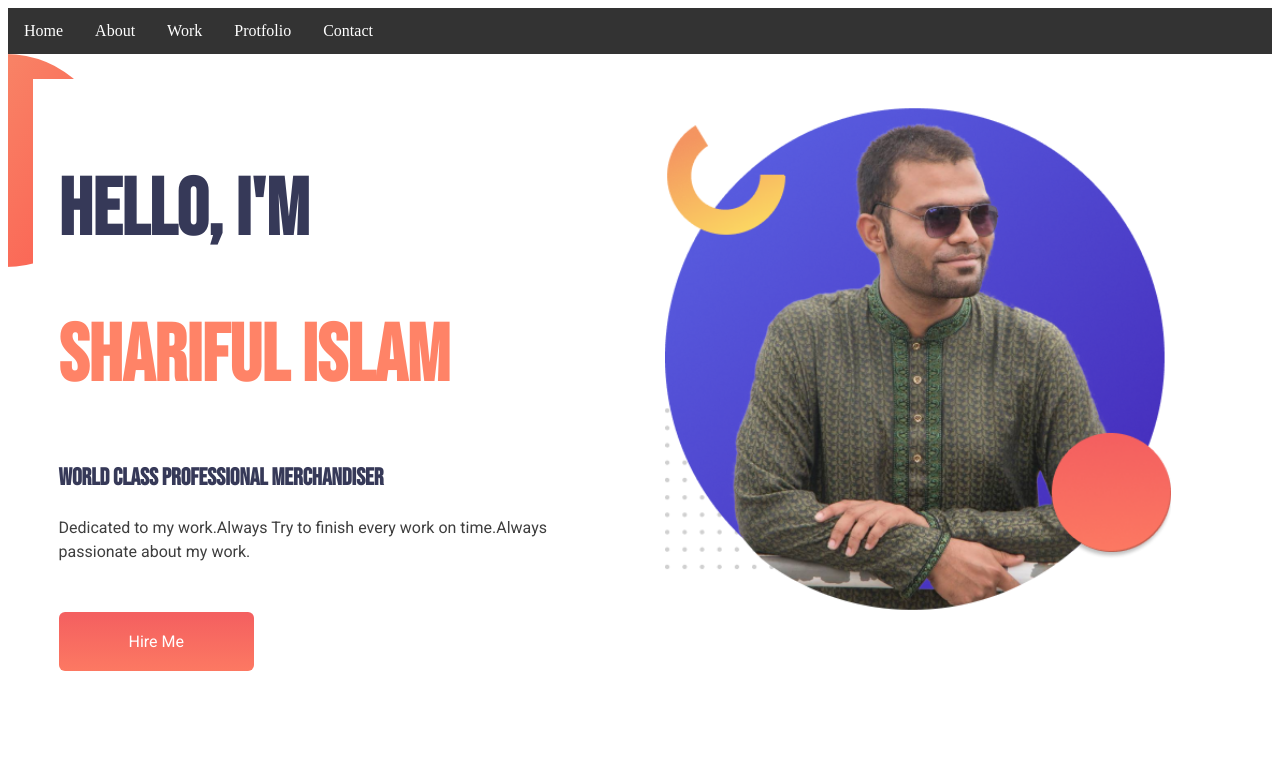
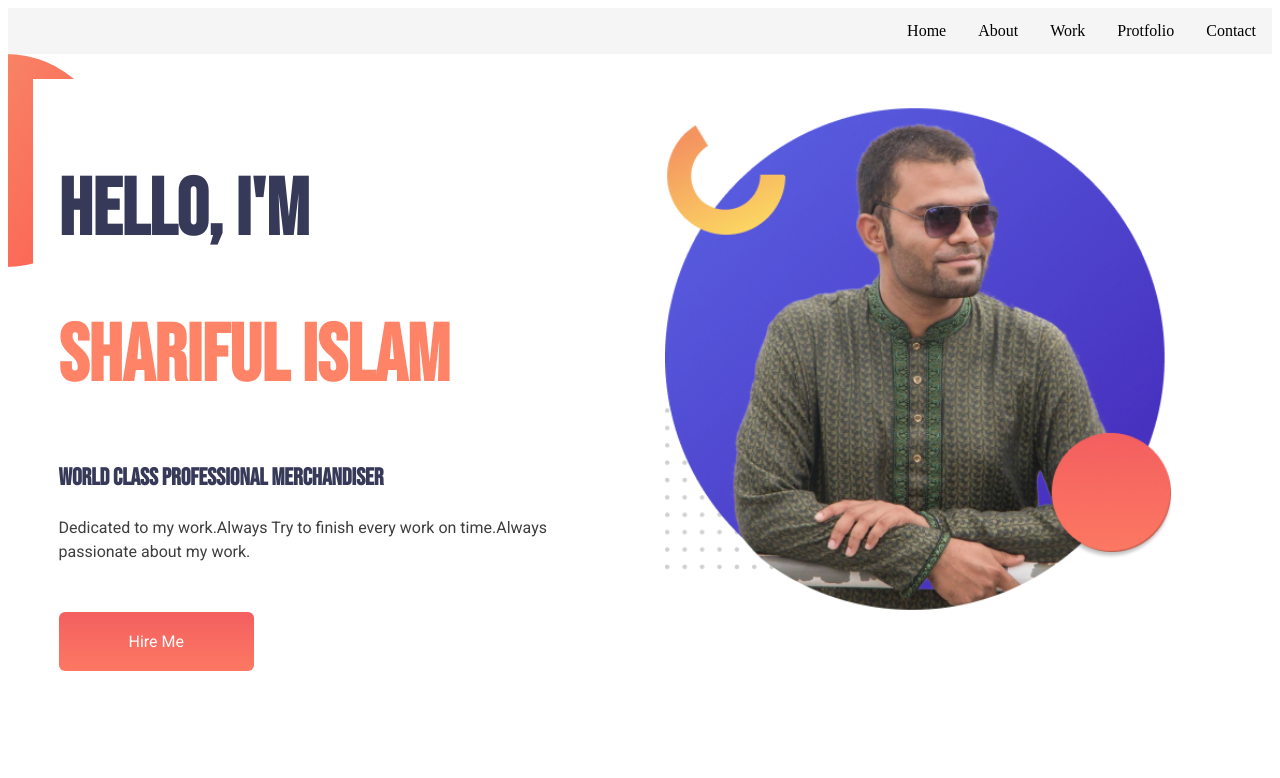
Before and after one commit to Saiful-Islam0000777/web-portfolio-M5-A1, a plain HTML site: page index.html in a window 1280 px wide. Shown: the top 778 px of the page. Drawn offline with Linux system fonts and the light colour scheme.

Commit message:
finally complete

```diff
--- a/index.html
+++ b/index.html
@@ -17,12 +17,11 @@
    <section>
        <div>
              <ul>
+                <li><a href="#contact">Contact</a></li>
+                <li><a href="#protfolio">Protfolio</a></li>
+                <li><a href="#work">Work</a></li>
+                <li><a href="#about">About</a></li>
                 <li><a class="active" href="#home">Home</a></li>
-                <li><a href="#about">About</a></li>
-                <li><a href="#work">Work</a></li>
-                <li><a href="#protfolio">Protfolio</a></li>
-                <li><a href="#contact">Contact</a></li>
-
              </ul>
        </div>
    </section>
--- a/style.css
+++ b/style.css
@@ -224,21 +224,18 @@ ul {
     margin: 0;
     padding: 0;
     overflow: hidden;
-    background-color: #333;
+    background-color: whitesmoke;
   }
-
   li {
-    float: left;
+    float: right;
   }
-
   li a {
     display: block;
-    color: white;
+    color: black;
     text-align: center;
     padding: 14px 16px;
     text-decoration: none;
   }
-
   li a:hover {
-    background-color: #111;
+    background-color: gainsboro;
   }
```
